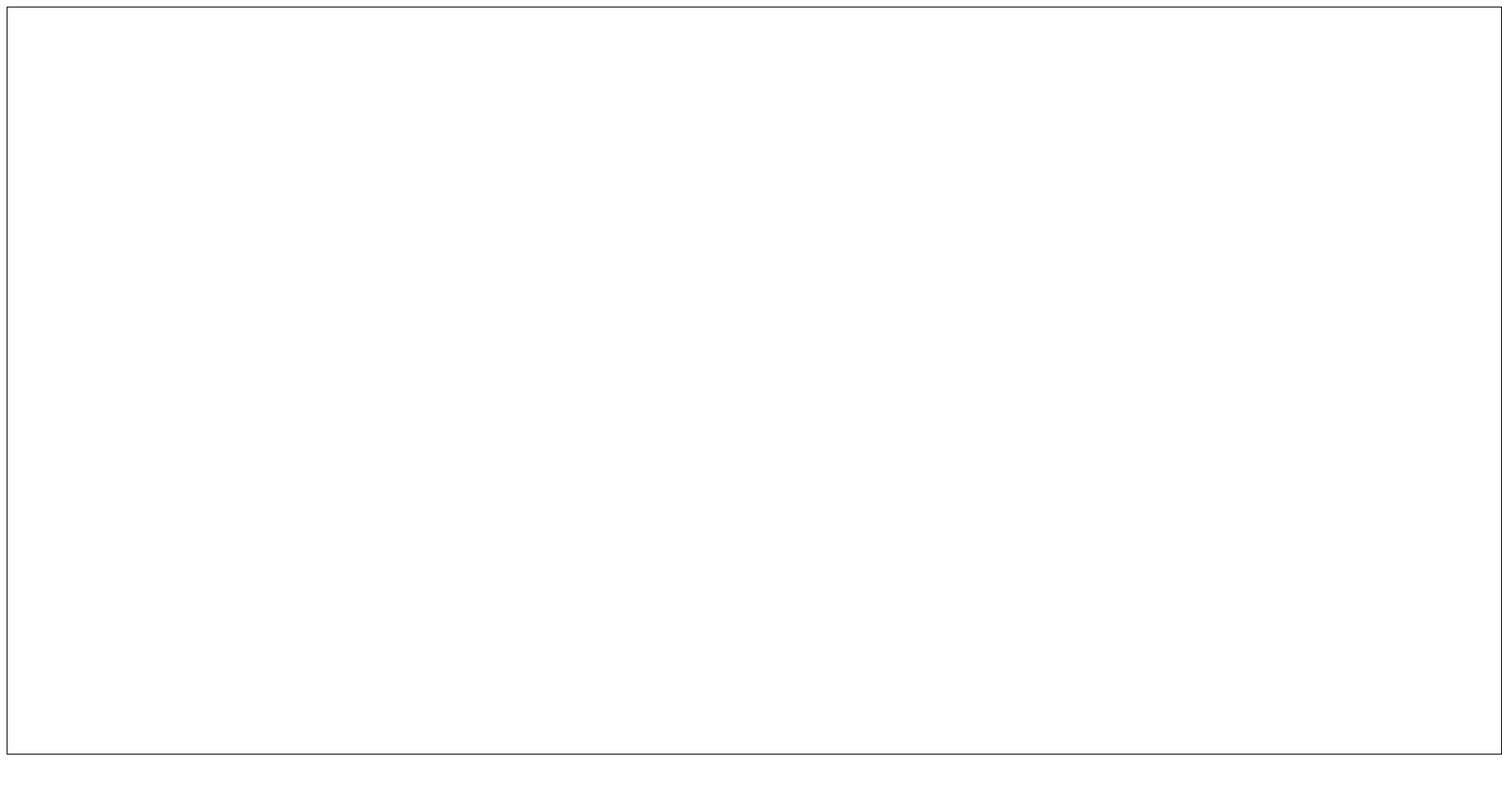
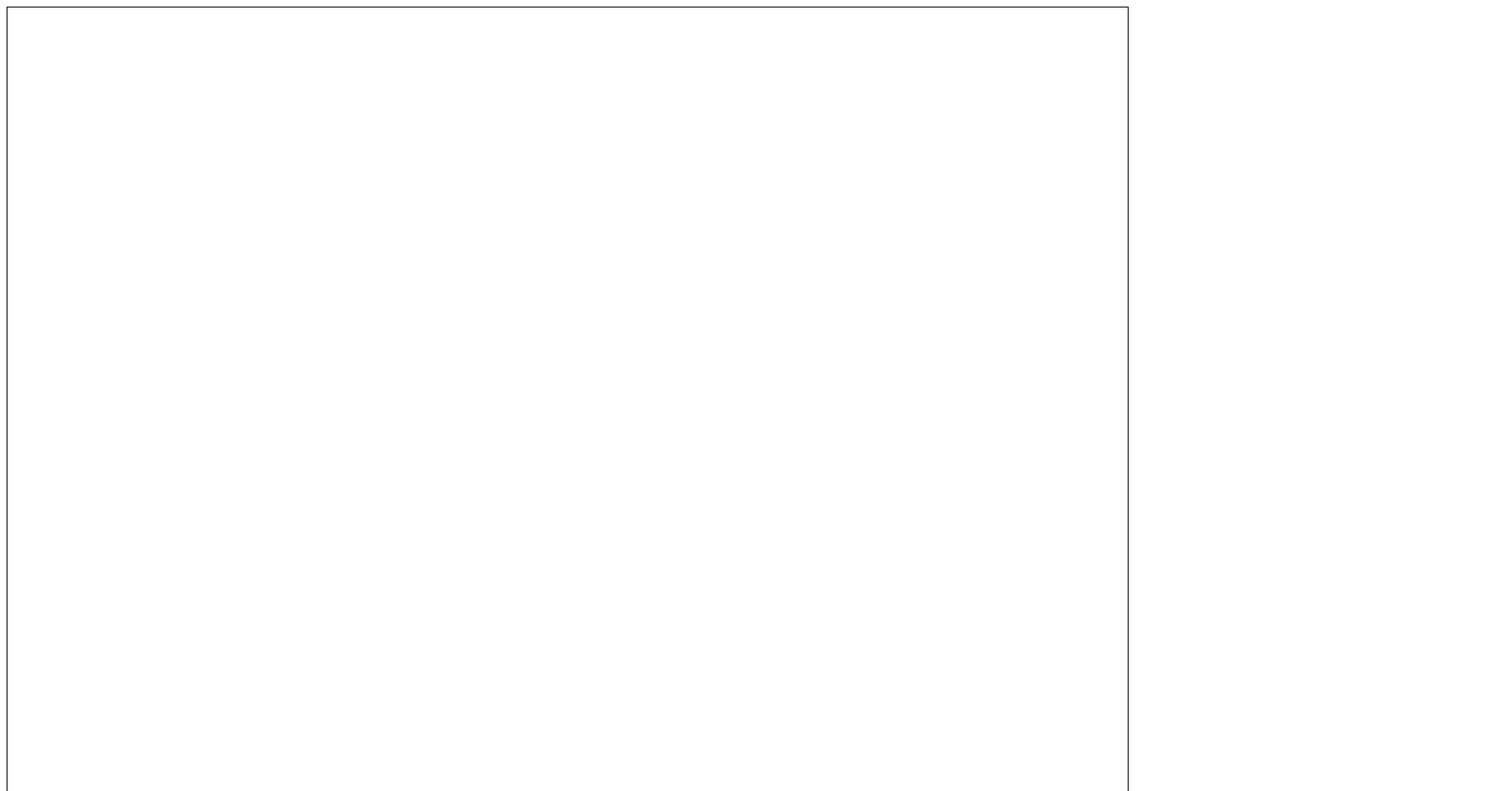
Before and after one commit to HahnC5/M.I.A, a plain HTML site: page index.html in a window 1280 px wide. Shown: the top 954 px of the page at 83% size, 1810 px wide, since content can reach past the window. Before the commit the page ends 922 px from the top, so only its background shows below. Drawn offline with Linux system fonts and the light colour scheme.

Commit message:
Update index.html

```diff
--- a/index.html
+++ b/index.html
@@ -1,6 +1,6 @@
 <!DOCTYPE html>
 <html>
 	<title>Test Game</title>
-	<canvas id="myCanvas" width=1800 height="900" style="border:1px solid #000000;"></canvas>
+	<canvas id="myCanvas" width=1350 height="945" style="border:1px solid #000000;"></canvas>
 	<script src="./game.js"></script>
 </html>
```
